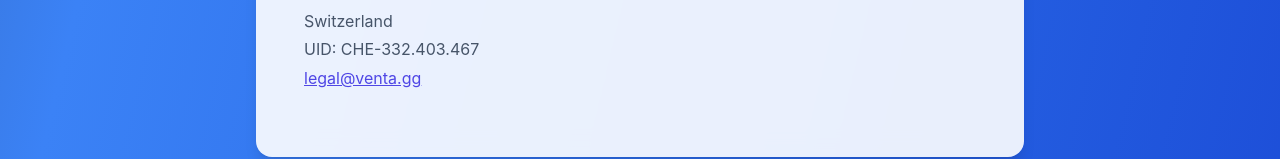
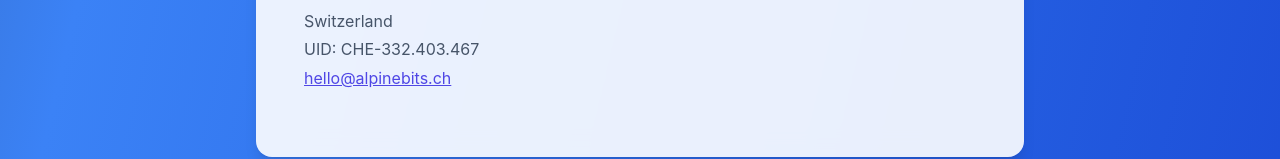
Before and after one commit to AlpineBits-ch/venta-landing, an Angular app: page /privacy in a window 1280 px wide. Shown: the part 5106-5265 px from the top of the page. Built offline with nearby package versions, Linux system fonts and the light colour scheme.

Commit message:
fix: impressum

```diff
--- a/src/app/components/legal/privacy.ts
+++ b/src/app/components/legal/privacy.ts
@@ -121,7 +121,7 @@
             5706 Boniswil<br>
             Switzerland<br>
             UID: CHE-332.403.467<br>
-            <a href="mailto:legal@venta.gg">legal&#64;venta.gg</a>
+            <a href="mailto:hello@alpinebits.ch">hello&#64;alpinebits.ch</a>
           </address>
         </div>
       </div>
```
